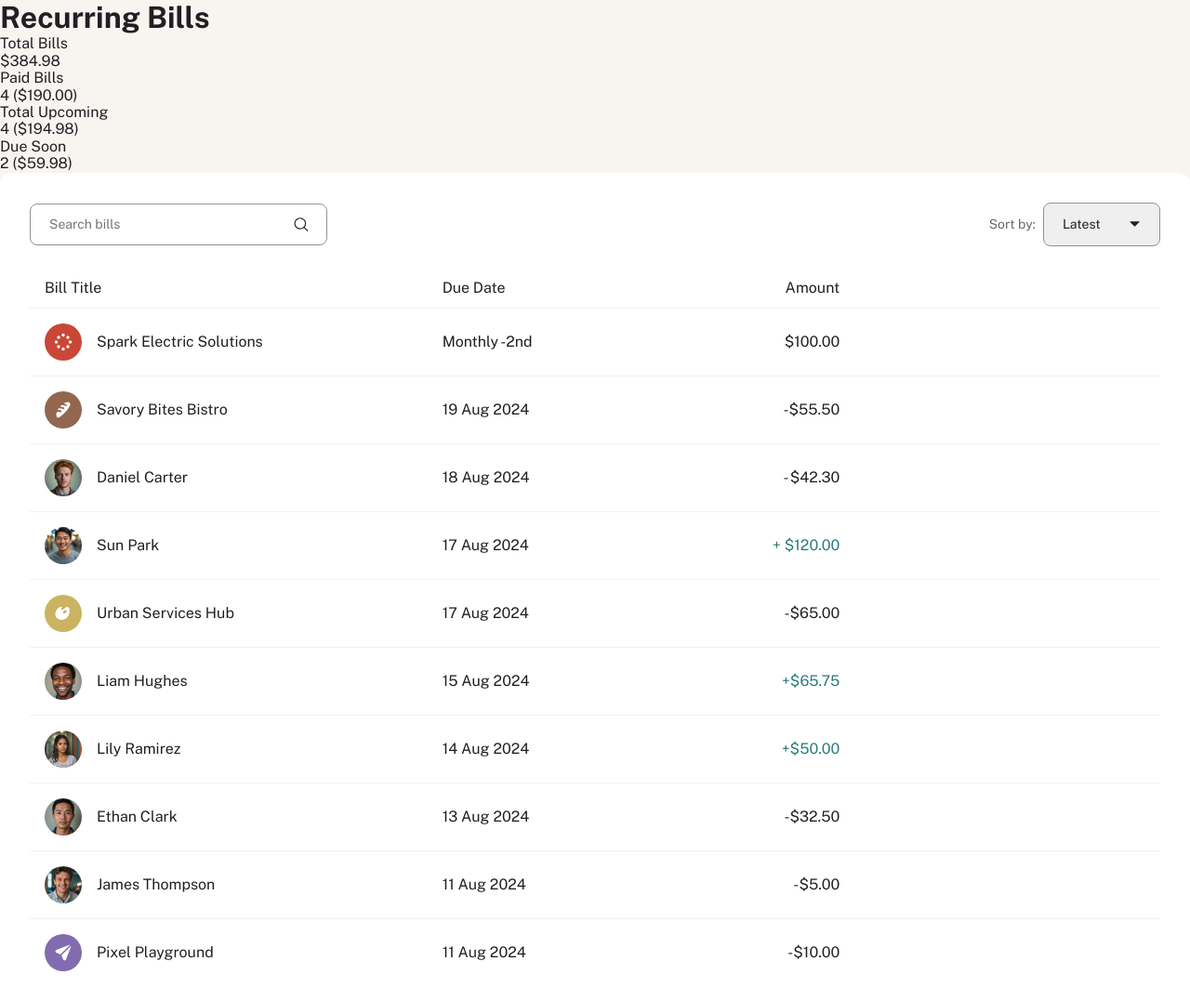
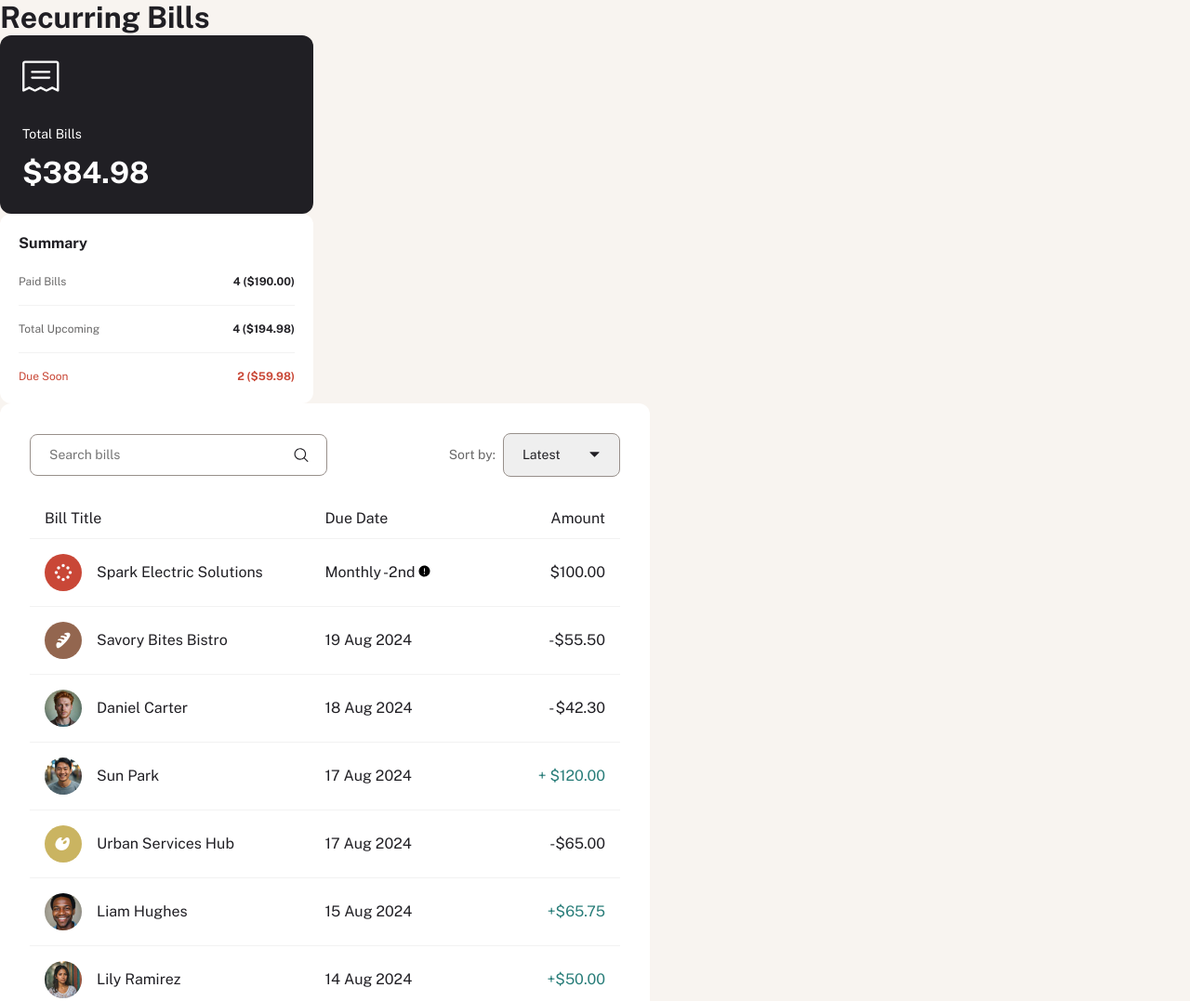
Before and after one commit to OlenaYermak/personal-finance, a website built with Vite: page src/pages/recurring.html in a window 1280 px wide. Shown: the top 1077 px of the page at 93% size. Built offline with nearby package versions, Linux system fonts and the light colour scheme.

Commit message:
added styles

```diff
--- a/src/css/base.css
+++ b/src/css/base.css
@@ -10,6 +10,11 @@ body{
     background: var(--color-white);
     border-radius: 12px;
 padding: 32px;
+}
+
+.card{
+border-radius: 12px;
+    padding: 24px;
 }
 
 .section-title-link-wrap{
--- /dev/null
+++ b/src/css/recurring-bills-list-section.css
@@ -0,0 +1,117 @@
+.rec-bills-list-section{
+    max-width: 699px;
+}
+
+.rec-bills-transactions-header{
+
+    margin-bottom: 24px;
+}
+
+.rec-bills-transactions-controls{
+    display: flex;
+        justify-content: space-between;
+}
+
+.rec-bills-transactions-search{
+    position: relative;
+        display: flex;
+        align-items: center;
+}
+
+.rec-bills-transactions-input {
+    border: 1px solid var(--color-beige-500);
+    border-radius: 8px;
+    padding: 12px 20px;
+    width: 320px;
+    height: 45px;
+    /* font-size: 14px;
+    font-weight: 400;
+    line-height: 1.5; */
+}
+
+.rec-bills-search-icon {
+    position: absolute;
+    right: 20px;
+    width: 16px;
+    height: 16px;
+    fill: var(--color-grey-900);
+}
+
+
+.rec-bills-filter-group {
+    position: relative;
+    display: flex;
+    align-items: center;
+    gap: 8px;
+}
+
+/* Стрілка як псевдоелемент */
+.rec-bills-filter-group::after {
+    content: '';
+    position: absolute;
+    right: 22px;
+    width: 11px;
+    height: 6px;
+    background: url('/public/icon-caret-down.svg') no-repeat center /contain;
+    pointer-events: none;
+}
+
+.rec-bills-filter-select {
+    border: 1px solid var(--color-beige-500);
+    border-radius: 8px;
+    padding: 12px 52px 12px 20px;
+
+    /* font-family: var(--font-family);
+            font-weight: 400;
+            font-size: 14px;
+            line-height: 1.5; */
+    color: var(--color-grey-900);
+
+    appearance: none;
+    /* прибирає системну стрілку (Chrome, Safari, Edge) */
+    -moz-appearance: none;
+    /* для Firefox */
+    -webkit-appearance: none;
+    /* для старих Safari */
+}
+
+/* .transactions-table {
+    margin-bottom: 24px;
+} */
+
+.rec-bills-transactions-table-head {
+
+    display: grid;
+    grid-template-columns: 2fr 1fr 1fr;
+    column-gap: 32px;
+    padding: 12px 16px;
+    border-bottom: 1px solid var(--color-grey-100);
+}
+
+/* вирівнюємо останній елемент у гріді вправо */
+.rec-bills-transactions-table-head>*:last-child {
+    text-align: right;
+}
+
+.rec-bills-transactions-row {
+    display: grid;
+    grid-template-columns: 2fr 1fr 1fr;
+    column-gap: 32px;
+    padding: 16px 16px 16px 16px;
+    border-bottom: 1px solid var(--color-grey-100);
+    align-items: center;
+}
+
+.rec-bills-transactions-row>*:last-child {
+    text-align: right;
+}
+
+.rec-bills-transactions-row:last-child {
+    border-bottom: none;
+    padding-bottom: 0;
+}
+
+.icon-status-payment{
+    height: 13px;
+    width: 13px;
+}
--- /dev/null
+++ b/src/css/recurring-bills-summary-section.css
@@ -0,0 +1,28 @@
+.rec-bills-sum-section{
+border-radius: 12px;
+    padding: 20px;
+    max-width: 337px;
+background: var(--color-white);
+}
+
+.title-card{
+    margin-bottom: 20px;
+}
+
+.rec-bills-sum-item{
+    display: flex;
+    justify-content: space-between;
+}
+
+.rec-bills-sum-item:not(:last-child){
+    border-bottom: 1px solid var(--color-grey-100);
+    padding-bottom: 16px;
+}
+
+.rec-bills-sum-item:not(:first-child) {
+
+    padding-top: 16px;
+}
+.color-text-red{
+    color: var(--color-red);
+}
--- /dev/null
+++ b/src/css/recurring-bills-total-section.css
@@ -0,0 +1,21 @@
+.rec-bills-section{
+    background-color: var(--color-grey-900);
+    max-width: 337px;
+}
+
+.icon-rec-bills{
+    fill: var(--color-white);
+    width: 40px;
+    height: 40px;
+    margin-bottom: 32px;
+}
+
+.color-text{
+    color: var(--color-white);
+}
+
+.rec-bills-content{
+    display: flex;
+    flex-direction: column;
+    gap: 12px;
+}
--- a/src/css/style.css
+++ b/src/css/style.css
@@ -17,3 +17,6 @@
 @import url('./budgets-summary-section.css');
 @import url('./budgets-categories-overview-section.css');
 @import url('./pots-detailed-section.css');
+@import url('./recurring-bills-total-section.css');
+@import url('./recurring-bills-summary-section.css');
+@import url('./recurring-bills-list-section.css');
--- a/src/partials/reccuring-bills/recurring-bills-list-section.html
+++ b/src/partials/reccuring-bills/recurring-bills-list-section.html
@@ -1,19 +1,19 @@
-<section class="section transactions-full">
-    <div class="transactions-header">
+<section class="section rec-bills-list-section">
+    <div class="rec-bills-transactions-header">
 
-        <div class="transactions-controls">
-            <label class="transactions-search">
-                <input type="text" class="transactions-input" placeholder="Search bills"
+        <div class="rec-bills-transactions-controls">
+            <label class="rec-bills-transactions-search">
+                <input type="text" class="rec-bills-transactions-input caption" placeholder="Search bills"
                     aria-label="Search bills" />
-                <svg class="search-icon">
+                <svg class="rec-bills-search-icon">
                     <use href="/public/icons.svg#icon-search"></use>
                 </svg>
             </label>
 
-            <div class="transactions-filters">
-                <label class="filter-group">
-                    <span class="filter-label">Sort by:</span>
-                    <select class="filter-select" name="sort">
+
+                <label class="rec-bills-filter-group">
+                    <span class="caption">Sort by:</span>
+                    <select class="rec-bills-filter-select caption" name="sort">
                         <option value="date-desc">Latest</option>
                         <option value="date-asc">Oldest</option>
                         <option value="name-asc">A → Z</option>
@@ -24,26 +24,32 @@
                 </label>
 
 
-            </div>
+
         </div>
     </div>
 
-    <ul class="transactions-table">
-        <li class="transactions-table-head">
+    <ul class="rec-bills-transactions-table">
+        <li class="rec-bills-transactions-table-head">
             <span>Bill Title</span>
             <span>Due Date</span>
             <span>Amount</span>
         </li>
 
-        <li class="transactions-row">
+        <li class="rec-bills-transactions-row">
             <span class="recipient">
                 <img class="recipient-img" src="/public/image/spark-electric-solutions.jpg" alt="Spark Electric Solutions" width="40"
                     height="40" />Spark Electric Solutions</span>
-            <span class="date">Monthly -2nd</span>
+            <span class="date">Monthly -2nd
+                <span class="due-status due-status--warning">
+                    <svg class="icon-status-payment">
+                        <use href="../../../public/icons.svg#icon-bill-due"></use>
+                    </svg>
+                </span>
+            </span>
             <span class="amount">$100.00</span>
         </li>
 
-        <li class="transactions-row">
+        <li class="rec-bills-transactions-row">
             <span class="recipient">
                 <img class="recipient-img" src="/public/image/savory-bites-bistro.jpg" alt="Savory Bites Bistro Logo"
                     width="40" height="40" />Savory Bites Bistro</span>
@@ -51,7 +57,7 @@
             <span class="amount">-$55.50</span>
         </li>
 
-        <li class="transactions-row">
+        <li class="rec-bills-transactions-row">
             <span class="recipient">
                 <img class="recipient-img" src="/public/image/daniel-carter.jpg" alt="Daniel Carter" width="40"
                     height="40" />Daniel Carter</span>
@@ -59,7 +65,7 @@
             <span class="amount">- $42.30</span>
         </li>
 
-        <li class="transactions-row">
+        <li class="rec-bills-transactions-row">
             <span class="recipient">
                 <img class="recipient-img" src="/public/image/sun-park.jpg" alt="Sun Park" width="40" height="40" />Sun
                 Park</span>
@@ -67,7 +73,7 @@
             <span class="amount positive">+ $120.00</span>
         </li>
 
-        <li class="transactions-row">
+        <li class="rec-bills-transactions-row">
             <span class="recipient">
                 <img class="recipient-img" src="/public/image/urban-services-hub.jpg" alt="Urban Services Hub Logo"
                     width="40" height="40" />Urban Services Hub</span>
@@ -75,7 +81,7 @@
             <span class="amount">-$65.00</span>
         </li>
 
-        <li class="transactions-row">
+        <li class="rec-bills-transactions-row">
             <span class="recipient">
                 <img class="recipient-img" src="/public/image/liam-hughes.jpg" alt="Liam Hughes" width="40"
                     height="40" />Liam Hughes</span>
@@ -83,7 +89,7 @@
             <span class="amount positive">+$65.75</span>
         </li>
 
-        <li class="transactions-row">
+        <li class="rec-bills-transactions-row">
             <span class="recipient">
                 <img class="recipient-img" src="/public/image/lily-ramirez.jpg" alt="Lily Ramirez" width="40"
                     height="40" />Lily Ramirez</span>
@@ -91,7 +97,7 @@
             <span class="amount positive">+$50.00</span>
         </li>
 
-        <li class="transactions-row">
+        <li class="rec-bills-transactions-row">
             <span class="recipient">
                 <img class="recipient-img" src="/public/image/ethan-clark.jpg" alt="Ethan Clark" width="40"
                     height="40" />Ethan Clark</span>
@@ -99,7 +105,7 @@
             <span class="amount">-$32.50</span>
         </li>
 
-        <li class="transactions-row">
+        <li class="rec-bills-transactions-row">
             <span class="recipient">
                 <img class="recipient-img" src="/public/image/james-thompson.jpg" alt="James Thompson" width="40"
                     height="40" />James Thompson</span>
@@ -107,7 +113,7 @@
             <span class="amount">-$5.00</span>
         </li>
 
-        <li class="transactions-row">
+        <li class="rec-bills-transactions-row">
             <span class="recipient">
                 <img class="recipient-img" src="/public/image/pixel-playground.jpg" alt="Pixel Playground Logo"
                     width="40" height="40" />Pixel Playground</span>
--- a/src/partials/reccuring-bills/recurring-bills-summary-section.html
+++ b/src/partials/reccuring-bills/recurring-bills-summary-section.html
@@ -1,18 +1,19 @@
-<section>
+<section class="rec-bills-sum-section">
+    <h3 class="heading-md title-card">Summary</h3>
     <ul>
-        <li>
-            <p>Paid Bills</p>
-            <p>4 ($190.00)</p>
+        <li class="rec-bills-sum-item">
+            <p class="label">Paid Bills</p>
+            <p class="label-bold">4 ($190.00)</p>
         </li>
 
-        <li>
-            <p>Total Upcoming</p>
-            <p>4 ($194.98)</p>
+        <li class="rec-bills-sum-item">
+            <p class="label">Total Upcoming</p>
+            <p class="label-bold">4 ($194.98)</p>
         </li>
 
-        <li>
-            <p>Due Soon</p>
-            <p>2 ($59.98)</p>
+        <li class="rec-bills-sum-item">
+            <p class="label color-text-red">Due Soon</p>
+            <p class="label-bold color-text-red">2 ($59.98)</p>
         </li>
     </ul>
 </section>
--- a/src/partials/reccuring-bills/recurring-bills-total-section.html
+++ b/src/partials/reccuring-bills/recurring-bills-total-section.html
@@ -1,4 +1,10 @@
-<section>
-    <p>Total Bills</p>
-    <p>$384.98</p>
+<section class="card rec-bills-section">
+    <svg class="icon-rec-bills">
+        <use href="../../../public/icons.svg#icon-recurring-bills"></use>
+    </svg>
+    <div class="rec-bills-content">
+        <p class="caption color-text">Total Bills</p>
+        <p class="display color-text">$384.98</p>
+    </div>
+
 </section>
```
Also changed, not shown: src/css/transactions-full-section.css (+6 -6 lines), src/partials/transactions/transactions-full-section.html (+4 -4 lines).
